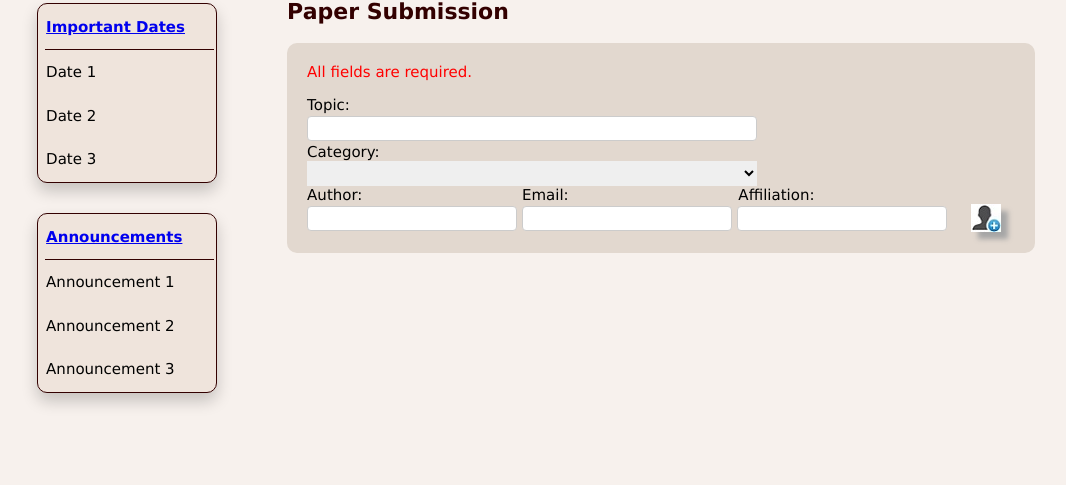
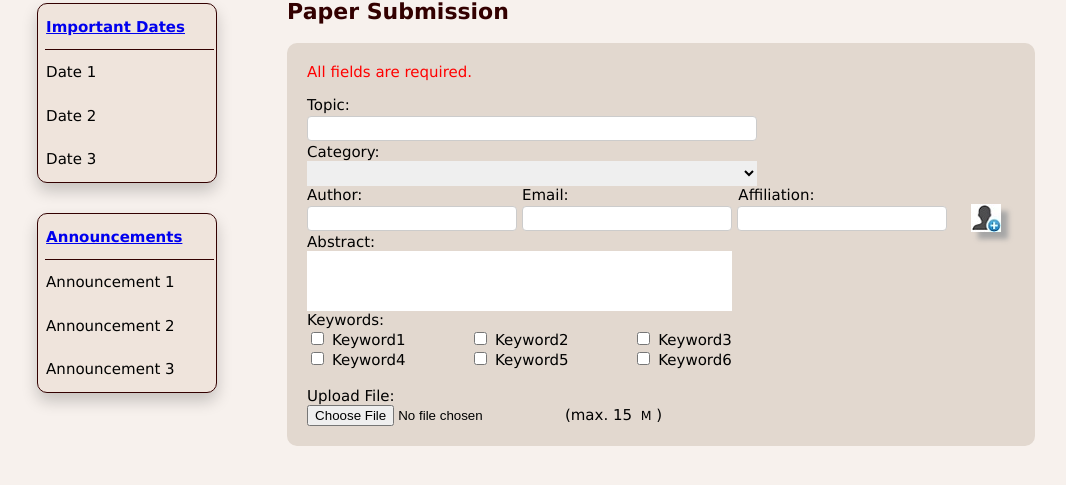
Before and after one commit to anniepap/eam, a PHP site: page /euromed/papersubmission.php in a window 1280 px wide. Shown: the part 127-612 px from the top of the page, without its empty margins (72-1138 px from the left). Run offline with PHP 8.4, Linux system fonts and the light colour scheme.

Commit message:
my legacy...

```diff
--- a/css/style.css
+++ b/css/style.css
@@ -828,7 +828,6 @@ span.psw {
     }
 }
 
-
 .editbtn {
     font-size: 15px;
     padding: 4px 6px;
@@ -856,6 +855,16 @@ span.psw {
     background-color: #f7f1ed;
 }
 
+textarea {
+    width: 60%;
+    height: 60px;
+    padding: 12px 20px;
+    box-sizing: border-box;
+    border: none;
+    font-size: 16px;
+    resize: none;
+}
+
 .edit_cont input[type=text] {
     padding: 2px 4px;
     margin: 1px 0;
--- a/papersubmission.php
+++ b/papersubmission.php
@@ -157,8 +157,7 @@
             <option value="W3">1st International Workshop on Virtual Reality...</option>
             <option value="W4">Information and Communication Technologies...</option>
             <option value="W5">Re-Thinking Management and Valorization of Middle East Cultural Heritage...</option>
-          </select>
-          <br>
+          </select> <br>
           <div id="moreAuthors">
             Author:&emsp;&emsp;&emsp;&emsp;&emsp;&emsp;&emsp;&emsp;&emsp;&emsp;&nbsp;
             Email:&emsp;&emsp;&emsp;&emsp;&emsp;&emsp;&emsp;&emsp;&emsp;&emsp;&emsp;
@@ -169,6 +168,25 @@
             &emsp;
             <input type="button" class="addbutton" value="" onClick="addInput('moreAuthors');">
           </div>
+          Abstract: <br>
+          <textarea maxlength="500" size="500"></textarea><br>
+          Keywords: <br>
+          <input type="checkbox" name="KW" value="K1"> Keyword1&emsp;&emsp;&emsp;&emsp;
+          <input type="checkbox" name="KW" value="K2"> Keyword2&emsp;&emsp;&emsp;&emsp;
+          <input type="checkbox" name="KW" value="K3"> Keyword3&emsp;&emsp;&emsp;&emsp;<br>
+          <input type="checkbox" name="KW" value="K4"> Keyword4&emsp;&emsp;&emsp;&emsp;
+          <input type="checkbox" name="KW" value="K5"> Keyword5&emsp;&emsp;&emsp;&emsp;
+          <input type="checkbox" name="KW" value="K6"> Keyword6&emsp;&emsp;&emsp;&emsp;<br><br>
+          Upload File: <br>
+          <td>
+          <input type="hidden" name="MAX_FILE_SIZE" value="15728640">
+          <input type="file" name="attachfile" size="48" accept=".pdf">
+          <input type="submit" name="attach" value="submitfile" style="display: none;">
+
+          (max.&nbsp;15
+          <small>&nbsp;M</small>
+          )
+          </td>
         </form>
       </div>
     </div>
```
